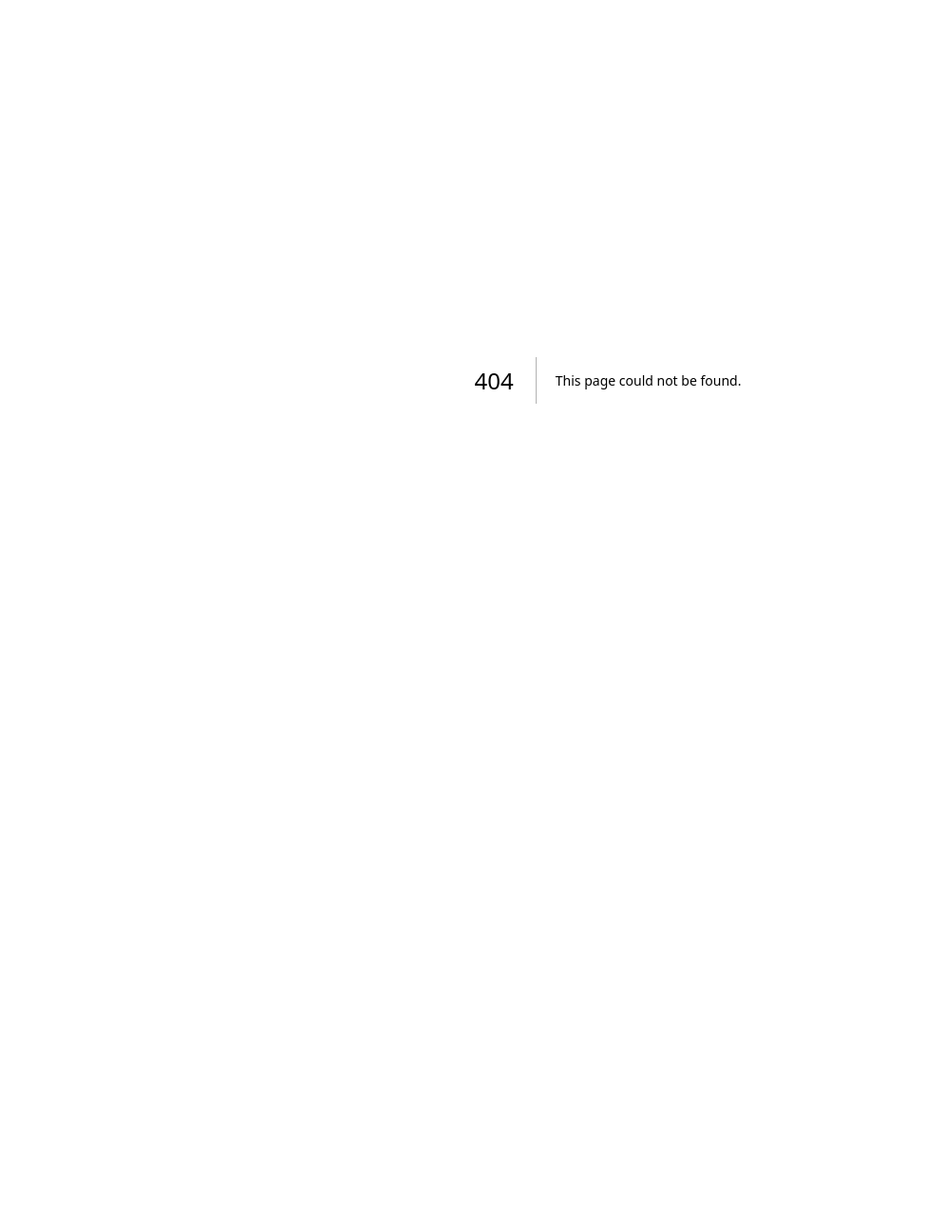
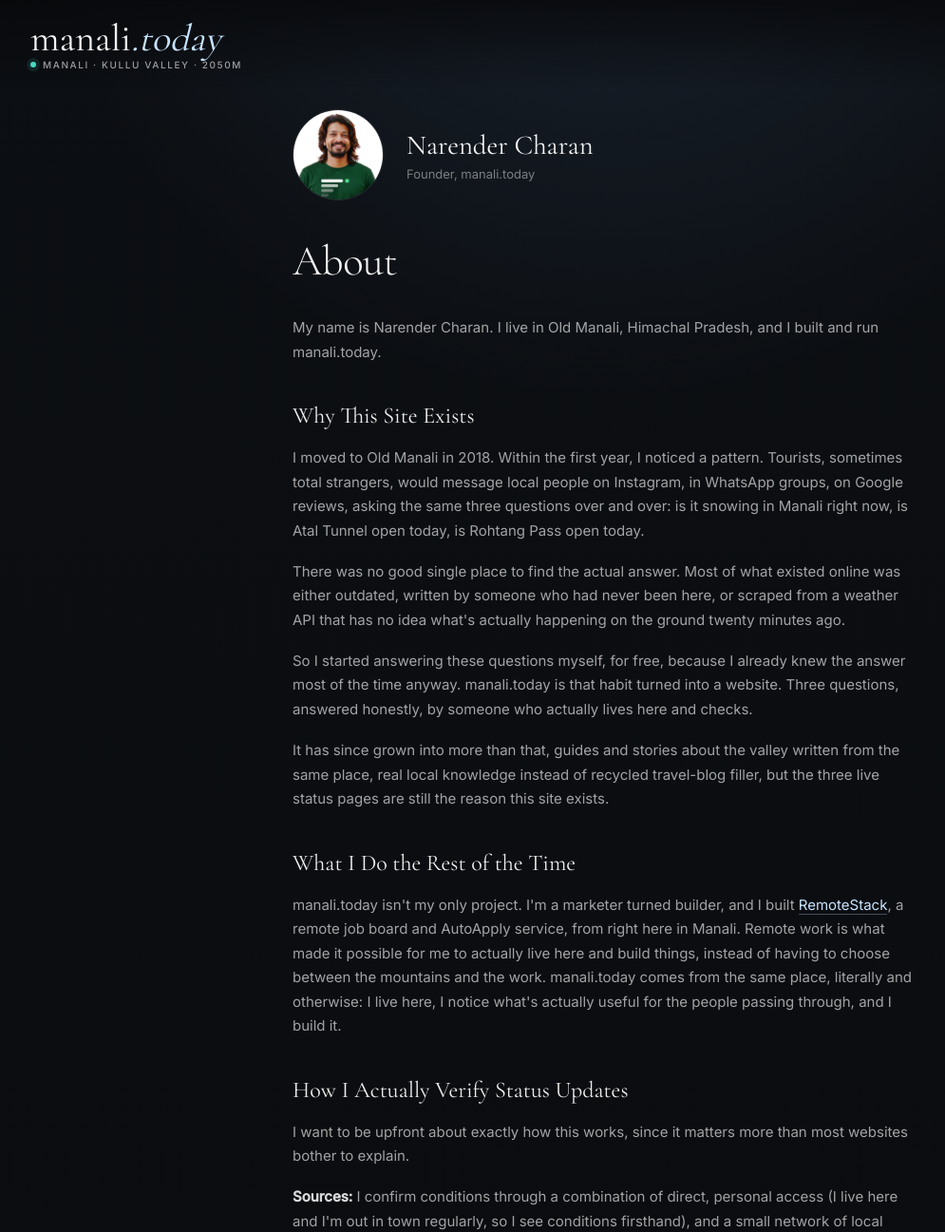
Before and after one commit to lazylionguru/manali-today, a Next.js app: page /about in a window 1280 px wide. Before the commit this address had no page. Shown: the top 1297 px of the page at 95% size, without its empty margins (0-995 px from the left). Before the commit the page ends 800 px from the top, so only its background shows below. Built offline with nearby package versions, Linux system fonts and the light colour scheme.

Commit message:
Add About page with Person schema, link in footer and sitemap

```diff
--- /dev/null
+++ b/app/about/page.tsx
@@ -0,0 +1,177 @@
+import type { Metadata } from 'next'
+import ContentShell from '../components/ContentShell'
+
+export const metadata: Metadata = {
+  title: 'About | manali.today',
+  description: 'Who runs manali.today, why it exists, and exactly how live status updates for snow, Atal Tunnel, and Rohtang Pass are actually verified.',
+  alternates: {
+    canonical: 'https://manali.today/about',
+  },
+  openGraph: {
+    title: 'About | manali.today',
+    description: 'Who runs manali.today, why it exists, and exactly how live status updates are actually verified.',
+    url: 'https://manali.today/about',
+    type: 'profile',
+  },
+}
+
+// Person schema, distinct from the Organization/WebSite schema in the root
+// layout. This is the page-specific identity claim: a real, named person,
+// what he's known for, and links to his real, verifiable profiles. This is
+// the single highest-leverage page on the site for AI-citation and
+// journalist trust, per the credibility roadmap, since it answers "who is
+// behind this and can I trust them" directly and explicitly.
+const personSchema = {
+  '@context': 'https://schema.org',
+  '@type': 'Person',
+  name: 'Narender Charan',
+  url: 'https://manali.today/about',
+  image: 'https://manali.today/narender-photo.webp',
+  jobTitle: 'Founder, manali.today',
+  knowsAbout: [
+    'Manali weather',
+    'Road conditions',
+    'Atal Tunnel',
+    'Rohtang Pass',
+  ],
+  sameAs: [
+    'https://x.com/0xnarender',
+    'https://linkedin.com/in/lazylion',
+    'https://narender.xyz',
+    'https://remotestack.in',
+  ],
+}
+
+export default function AboutPage() {
+  return (
+    <ContentShell>
+      <script
+        type="application/ld+json"
+        dangerouslySetInnerHTML={{ __html: JSON.stringify(personSchema) }}
+      />
+
+      <style>{`
+        .ab-wrap { max-width:720px; margin:0 auto; padding:0 1.75rem 3rem }
+        .ab-header {
+          display:flex; align-items:center; gap:1.5rem;
+          margin-bottom:2.5rem;
+        }
+        .ab-photo {
+          width:96px; height:96px; border-radius:50%;
+          object-fit:cover; flex-shrink:0;
+          border:1px solid rgba(255,255,255,0.12);
+        }
+        .ab-header-text { display:flex; flex-direction:column; gap:0.3rem }
+        .ab-name {
+          font-family:var(--font-cormorant), serif; font-weight:400;
+          font-size:1.8rem; color:rgba(255,255,255,0.96);
+        }
+        .ab-tagline {
+          font-size:13px; color:rgba(255,255,255,0.45);
+        }
+
+        .ab-h1 {
+          font-family:var(--font-cormorant), serif; font-weight:300;
+          font-size:clamp(2rem,5vw,2.8rem); line-height:1.1; letter-spacing:-.01em;
+          color:rgba(255,255,255,0.96); margin-bottom:2rem;
+        }
+
+        .ab-h2 {
+          font-family:var(--font-cormorant), serif; font-weight:400;
+          font-size:1.5rem; line-height:1.25;
+          color:rgba(255,255,255,0.93); margin:2.5rem 0 1rem;
+        }
+        .ab-p {
+          font-size:15px; line-height:1.7; color:rgba(255,255,255,0.62);
+          margin-bottom:1.1rem;
+        }
+        .ab-p strong { color:rgba(255,255,255,0.85); font-weight:600 }
+        .ab-p a, .ab-list a {
+          color:#c6e3ff; text-decoration:none;
+          border-bottom:1px solid rgba(198,227,255,0.3);
+        }
+        .ab-p a:hover, .ab-list a:hover { border-color:rgba(198,227,255,0.8) }
+
+        .ab-list { list-style:none; margin:0 0 1.1rem; padding:0 }
+        .ab-list li {
+          font-size:15px; line-height:1.7; color:rgba(255,255,255,0.62);
+          margin-bottom:0.5rem;
+        }
+        .ab-list strong { color:rgba(255,255,255,0.85); font-weight:600 }
+
+        @media(max-width:600px) {
+          .ab-header { gap:1rem }
+          .ab-photo { width:72px; height:72px }
+          .ab-name { font-size:1.5rem }
+          .ab-h1 { font-size:clamp(1.7rem,8vw,2.2rem) }
+        }
+      `}</style>
+
+      <div className="ab-wrap">
+        <div className="ab-header">
+          <img src="/narender-photo.webp" alt="Narender Charan" className="ab-photo" />
+          <div className="ab-header-text">
+            <span className="ab-name">Narender Charan</span>
+            <span className="ab-tagline">Founder, manali.today</span>
+          </div>
+        </div>
+
+        <h1 className="ab-h1">About</h1>
+
+        <p className="ab-p">
+          My name is Narender Charan. I live in Old Manali, Himachal Pradesh, and I built and run manali.today.
+        </p>
+
+        <h2 className="ab-h2">Why This Site Exists</h2>
+        <p className="ab-p">
+          I moved to Old Manali in 2018. Within the first year, I noticed a pattern. Tourists, sometimes total strangers, would message local people on Instagram, in WhatsApp groups, on Google reviews, asking the same three questions over and over: is it snowing in Manali right now, is Atal Tunnel open today, is Rohtang Pass open today.
+        </p>
+        <p className="ab-p">
+          There was no good single place to find the actual answer. Most of what existed online was either outdated, written by someone who had never been here, or scraped from a weather API that has no idea what&apos;s actually happening on the ground twenty minutes ago.
+        </p>
+        <p className="ab-p">
+          So I started answering these questions myself, for free, because I already knew the answer most of the time anyway. manali.today is that habit turned into a website. Three questions, answered honestly, by someone who actually lives here and checks.
+        </p>
+        <p className="ab-p">
+          It has since grown into more than that, guides and stories about the valley written from the same place, real local knowledge instead of recycled travel-blog filler, but the three live status pages are still the reason this site exists.
+        </p>
+
+        <h2 className="ab-h2">What I Do the Rest of the Time</h2>
+        <p className="ab-p">
+          manali.today isn&apos;t my only project. I&apos;m a marketer turned builder, and I built{' '}
+          <a href="https://remotestack.in" target="_blank" rel="noopener noreferrer">RemoteStack</a>, a remote job board and AutoApply service, from right here in Manali. Remote work is what made it possible for me to actually live here and build things, instead of having to choose between the mountains and the work. manali.today comes from the same place, literally and otherwise: I live here, I notice what&apos;s actually useful for the people passing through, and I build it.
+        </p>
+
+        <h2 className="ab-h2">How I Actually Verify Status Updates</h2>
+        <p className="ab-p">
+          I want to be upfront about exactly how this works, since it matters more than most websites bother to explain.
+        </p>
+        <p className="ab-p">
+          <strong>Sources: </strong> I confirm conditions through a combination of direct, personal access (I live here and I&apos;m out in town regularly, so I see conditions firsthand), and a small network of local contacts, drivers and residents near Atal Tunnel and Rohtang Pass who I can reach when I need ground-truth confirmation I can&apos;t get myself.
+        </p>
+        <p className="ab-p">
+          <strong>This is not an automated feed: </strong> None of the three status pages pull live data from a government API or a weather service. The weather numbers shown alongside the status (temperature, wind, humidity) come from a weather API and are shown purely as helpful context, they are not what determines whether the page says open or closed. That determination is made by me, manually, based on what I&apos;ve actually confirmed.
+        </p>
+        <p className="ab-p">
+          <strong>Update frequency: </strong> I aim to verify and update status within roughly 20 to 30 minutes of any real change. The &quot;last updated&quot; timestamp on each page reflects this directly.
+        </p>
+        <p className="ab-p">
+          <strong>Limitations: </strong> I am one person. I do my best to verify quickly and accurately, but conditions in the mountains can change faster than any single source can track, especially during sudden weather events. If a status is wrong or goes stale, it is a mistake, not a feed failure, and I will correct it as soon as I know.
+        </p>
+        <p className="ab-p">
+          <strong>Corrections: </strong> If I get something wrong, I fix it and I&apos;m not going to pretend it didn&apos;t happen.
+        </p>
+
+        <h2 className="ab-h2">Where Else to Find Me</h2>
+        <ul className="ab-list">
+          <li><strong>X / Twitter:</strong> <a href="https://x.com/0xnarender" target="_blank" rel="noopener noreferrer">@0xnarender</a></li>
+          <li><strong>LinkedIn:</strong> <a href="https://linkedin.com/in/lazylion" target="_blank" rel="noopener noreferrer">linkedin.com/in/lazylion</a></li>
+          <li><strong>Portfolio:</strong> <a href="https://narender.xyz" target="_blank" rel="noopener noreferrer">narender.xyz</a></li>
+        </ul>
+        <p className="ab-p">
+          If you spot an error on any status page, or just want to say hello, reach out through any of the above.
+        </p>
+      </div>
+    </ContentShell>
+  )
+}
--- a/app/components/ContentShell.tsx
+++ b/app/components/ContentShell.tsx
@@ -176,6 +176,7 @@ export default function ContentShell({ location = 'Manali · Kullu Valley · 205
               <a href="/guide">Local Guide</a>
               <a href="/places" className="soon">Places we love</a>
               <a href="/blog">Blog</a>
+              <a href="/about">About</a>
             </div>
             <div className="cs-footer-love">Built with 🩶 in Manali</div>
           </div>
--- a/app/components/Footer.tsx
+++ b/app/components/Footer.tsx
@@ -100,6 +100,7 @@ export default function Footer() {
             <a href="/guide">Local Guide</a>
             <a href="/places" className="soon">Places we love</a>
             <a href="/blog">Blog</a>
+            <a href="/about">About</a>
           </div>
 
           <div className="footer-love">Built with 🩶 in Manali</div>
--- a/app/sitemap.ts
+++ b/app/sitemap.ts
@@ -25,6 +25,12 @@ export default function sitemap(): MetadataRoute.Sitemap {
       lastModified: new Date(),
       changeFrequency: 'always',
       priority: 0.95,
+    },
+    {
+      url: `${BASE_URL}/about`,
+      lastModified: new Date(),
+      changeFrequency: 'monthly',
+      priority: 0.5,
     },
 
     // Guide index + every published guide. Pillar/deep-research content,
```
Also changed, not shown: public/narender-photo.webp (added).
